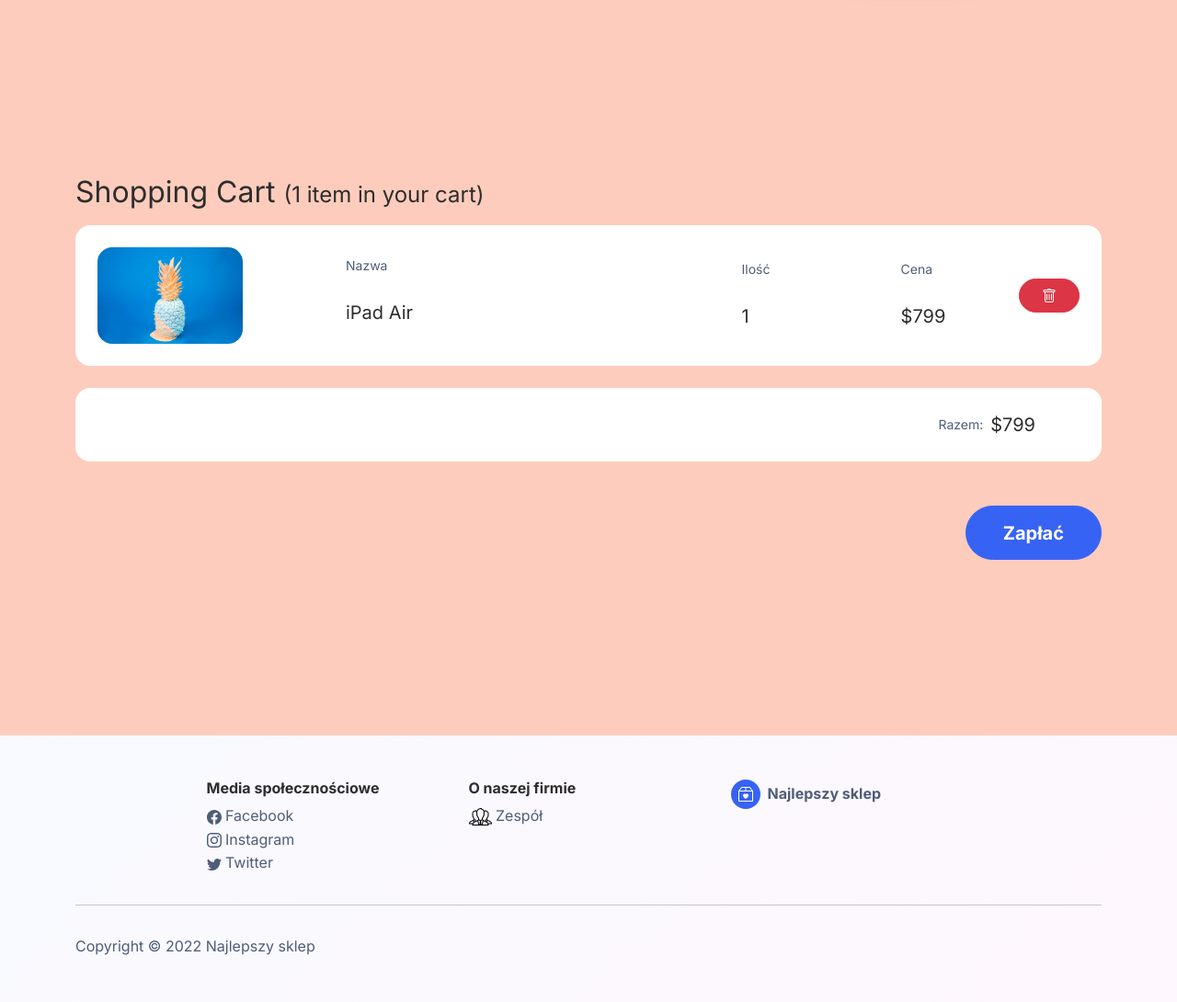
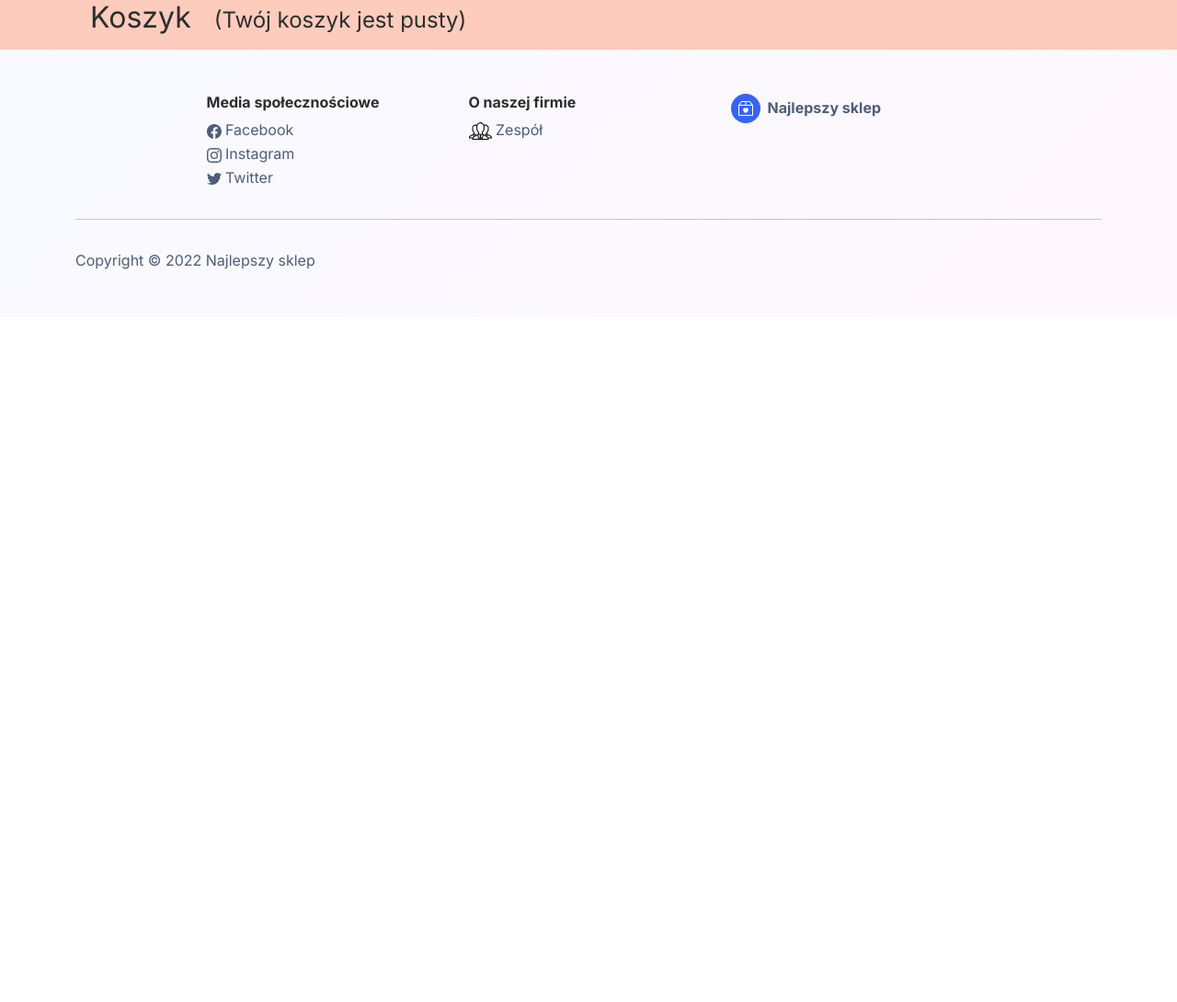
Before and after one commit to BartekAndree/shop_php, a PHP site: page /cart_page.php in a window 1280 px wide. Shown: the part 80-1170 px from the top of the page at 92% size. After the commit the page ends 373 px from the top, so only its background shows below. Run offline with PHP 8.4, Linux system fonts and the light colour scheme; a user stored in the database is signed in.

Commit message:
Add files via upload

```diff
--- a/cart_page.php
+++ b/cart_page.php
@@ -1,5 +1,7 @@
 <?php
 session_start();
+$_SESSION['total'] = 0;
+
 if (!isset($_SESSION['logged_flag'])) {
     header('Location: index.php');
     exit();
@@ -8,6 +10,11 @@ if (isset($_SESSION['alert_msg'])) {
     echo
     '<div class="alert alert-' . $_SESSION['alert_type'] . '" role="alert">' . $_SESSION['alert_msg'] . '<button type="button" class="btn-close" data-bs-dismiss="alert" aria-label="Close"></button></div>';
 }
+
+
+
+
+
 ?>
 
 <!DOCTYPE html>
@@ -25,23 +32,37 @@ if (isset($_SESSION['alert_msg'])) {
 <body>
     <?php require 'navbar.php'; ?>
 
-    <section class="vh-100" style="background-color: #fdccbc;">
+    <section class="vh-auto" style="background-color: #fdccbc;">
         <div class="container h-100">
             <div class="row d-flex justify-content-center align-items-center h-100">
                 <div class="col">
-                    <p><span class="h2">Shopping Cart </span><span class="h4">(1 item in your cart)</span></p>
+                    <p><span class="h2 m-3">Koszyk </span>
+                        <?php
+                        require_once "database_connect.php";
 
+                        if (!isset($_SESSION['cart']) || empty($_SESSION['cart'])) {
+                            echo '<span class="h4">(Twój koszyk jest pusty)</span></p>';
+                        } else {
+                            echo '<span class="h4">(' . count($_SESSION['cart']) . ' pozycje w koszyku)</span></p>';
+
+                            foreach ($_SESSION['cart'] as $product_id) {
+                                $sql = "SELECT * FROM products WHERE id = $product_id";
+                                $result = $connection->query($sql);
+                                if ($result->num_rows > 0) {
+                                    while ($row = $result->fetch_assoc()) {
+                                        $_SESSION['total'] += $row['price'];
+                                        echo <<< EOT
                                     <div class="card mb-4">
                                     <div class="card-body p-4">
 
                                         <div class="row align-items-center">
                                             <div class="col-md-2">
-                                    <img src="assets/img/products/1.jpg" class="img-fluid rounded" alt="Generic placeholder image">
+                                                <img src="assets/img/products/{$row['img']}" class="img-fluid rounded" alt="">
                                             </div>
                                             <div class="col-md-3 d-flex justify-content-center">
                                                 <div>
                                                     <p class="small text-muted mb-2 pb-3">Nazwa</p>
-                                        <p class="lead fw-normal mb-2">iPad Air</p>
+                                                    <p class="lead fw-normal mb-2">{$row['name']}</p>
                                                 </div>
                                             </div>
                                             <div class="col-md-2 d-flex justify-content-center">
@@ -55,41 +76,59 @@ if (isset($_SESSION['alert_msg'])) {
                                             <div class="col-md-2 d-flex justify-content-center">
                                                 <div>
                                                     <p class="small text-muted mb-2 pb-3">Cena</p>
-                                        <p class="lead fw-normal mb-0">$799</p>
+                                                    <p class="lead fw-normal mb-0">{$row['price']} zł</p>
                                                 </div>
                                             </div>
+
                                             <div class="col-md-1 d-flex justify-content-center">
                                                 <div>
-                                        <button type="button" class="btn btn-danger btn-sm">
+                                                    <a type="button" class="btn btn-danger btn-sm disabled" href="">
                                                         <i class="fas fa-trash"><svg xmlns="http://www.w3.org/2000/svg" width="16" height="16" fill="currentColor" class="bi bi-trash" viewBox="0 0 16 16">
                                                                 <path d="M5.5 5.5A.5.5 0 0 1 6 6v6a.5.5 0 0 1-1 0V6a.5.5 0 0 1 .5-.5zm2.5 0a.5.5 0 0 1 .5.5v6a.5.5 0 0 1-1 0V6a.5.5 0 0 1 .5-.5zm3 .5a.5.5 0 0 0-1 0v6a.5.5 0 0 0 1 0V6z" />
                                                                 <path fill-rule="evenodd" d="M14.5 3a1 1 0 0 1-1 1H13v9a2 2 0 0 1-2 2H5a2 2 0 0 1-2-2V4h-.5a1 1 0 0 1-1-1V2a1 1 0 0 1 1-1H6a1 1 0 0 1 1-1h2a1 1 0 0 1 1 1h3.5a1 1 0 0 1 1 1v1zM4.118 4 4 4.059V13a1 1 0 0 0 1 1h6a1 1 0 0 0 1-1V4.059L11.882 4H4.118zM2.5 3V2h11v1h-11z" />
                                                             </svg></i>
-                                        </button>
+                                                    </a>
                                                 </div>
                                             </div>
+
 
                                         </div>
 
                                     </div>
                                 </div>
-
-
+                                EOT;
+                                    }
+                                }
+                            }
+                            echo <<< EOT
                         <div class="card mb-5">
                             <div class="card-body p-4">
 
                             <div class="float-end">
                                 <p class="mb-0 me-5 d-flex align-items-center">
-                                    <span class="small text-muted me-2">Razem:</span> <span class="lead fw-normal">$799</span>
+                                    <span class="small text-muted me-2">Razem:</span> <span class="lead fw-normal">{$_SESSION['total']} zł</span>
                                 </p>
                             </div>
 
                             </div>
                         </div>
+                        <div class="d-flex justify-content-end">
+                            <button type="button" class="btn btn-primary btn-lg mb-5">Zapłać</button>
+                            <div>
+                                                    <a type="button" class="btn btn-danger btn-lg" href="unset_cart.php">
+                                                        <i class="fas fa-trash"><svg xmlns="http://www.w3.org/2000/svg" width="16" height="16" fill="currentColor" class="bi bi-trash" viewBox="0 0 16 16">
+                                                                <path d="M5.5 5.5A.5.5 0 0 1 6 6v6a.5.5 0 0 1-1 0V6a.5.5 0 0 1 .5-.5zm2.5 0a.5.5 0 0 1 .5.5v6a.5.5 0 0 1-1 0V6a.5.5 0 0 1 .5-.5zm3 .5a.5.5 0 0 0-1 0v6a.5.5 0 0 0 1 0V6z" />
+                                                                <path fill-rule="evenodd" d="M14.5 3a1 1 0 0 1-1 1H13v9a2 2 0 0 1-2 2H5a2 2 0 0 1-2-2V4h-.5a1 1 0 0 1-1-1V2a1 1 0 0 1 1-1H6a1 1 0 0 1 1-1h2a1 1 0 0 1 1 1h3.5a1 1 0 0 1 1 1v1zM4.118 4 4 4.059V13a1 1 0 0 0 1 1h6a1 1 0 0 0 1-1V4.059L11.882 4H4.118zM2.5 3V2h11v1h-11z" />
+                                                            </svg>Usuń kosz</i>
+                                                    </a>
+                                                </div>
+                        </div>
+                        EOT;
+                        }
 
-                    <div class="d-flex justify-content-end">
-                        <button type="button" class="btn btn-primary btn-lg">Zapłać</button>
-                    </div>
+                        ?>
+
+
 
                 </div>
             </div>
```
Also changed, not shown: add_to_cart.php (added, +15 -0 lines), product_page.php (+6 -3 lines), unset_cart.php (added, +8 -0 lines). Lines whose indentation alone changed are shown as unchanged.
